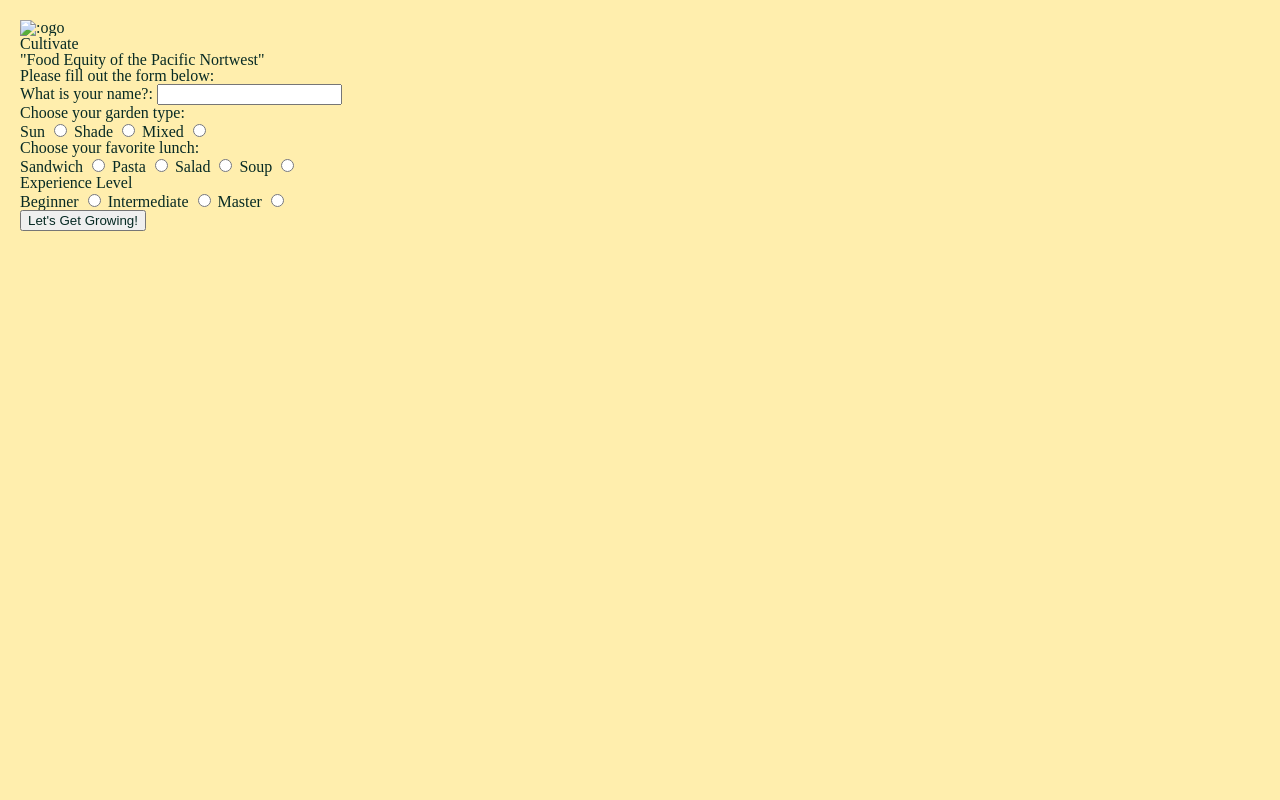
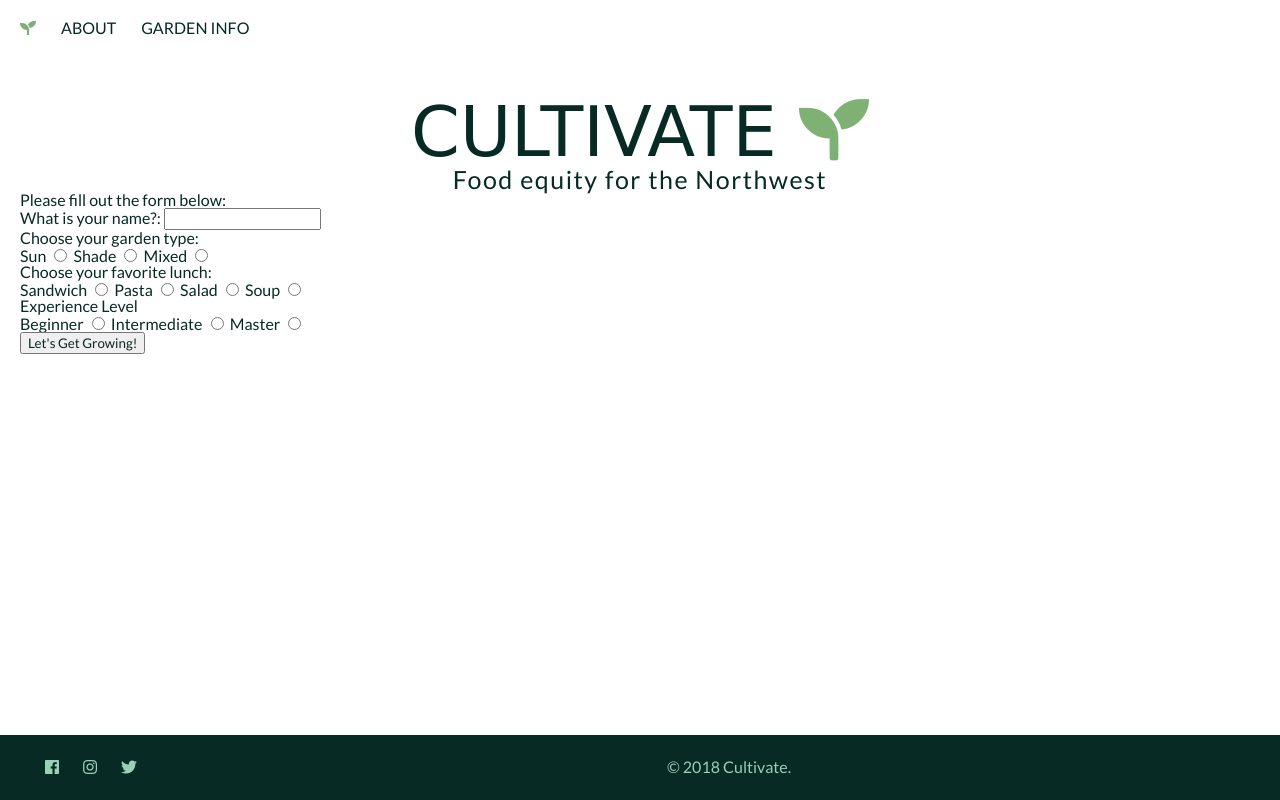
Before and after one commit to MgeezyPNW/Cultivate, a plain HTML site: page index.html in a window 1280 px wide. Drawn offline with Linux system fonts and the light colour scheme; a web font is replaced by a local one.

Commit message:
Updates index.html with header, footer, and title with tag line as well as logo.  CSS styles sheet updates for header, footer, and title with tag line.

```diff
--- a/index.html
+++ b/index.html
@@ -6,17 +6,25 @@
     <title>Cultivate</title>
     <link rel="stylesheet" type="text/css" href="reset.css" />
     <link rel="stylesheet" type="text/css" href="styles.css" />
+    <link rel="stylesheet" href="https://use.fontawesome.com/releases/v5.4.2/css/all.css" integrity="sha384-/rXc/GQVaYpyDdyxK+ecHPVYJSN9bmVFBvjA/9eOB+pb3F2w2N6fc5qB9Ew5yIns" crossorigin="anonymous">
+    <link href="https://fonts.googleapis.com/css?family=Lato|Love+Ya+Like+A+Sister" rel="stylesheet">
   </head>
 
   <body>
 
     <header>
-      <img src="#" alt=":ogo" title="Logo" />
-      <h1>Cultivate</h1>
-      <h2>"Food Equity of the Pacific Nortwest"</h2>
+      <div><a href="index.html"><i class="fas fa-seedling seed-icon"></i></a></div>
+      <div><a href="about.html">ABOUT</a></div>
+      <div><a href="resources.html">GARDEN INFO</a></div>
     </header>
 
     <main>
+      <h1>CULTIVATE <i class="fas fa-seedling seed-icon"></i></h1>
+      <h2>Food equity for the Northwest</h2>
+
+
+
+
       <!-- action is used to define the location where the forms collected data should be sent
       method defines which HTTP method to send the data with ('get' or 'post') -->
       <form id="survey">
@@ -72,6 +80,16 @@
 
     <footer>
 
+        <div id="social">
+            <a href="#"><i class="fab fa-facebook footer-icon"></i></a>
+            <a href="#"><i class="fab fa-instagram footer-icon"></i></a>
+            <a href="#"><i class="fab fa-twitter footer-icon"></i></a>
+          </div>
+
+        <div>
+          <p>&copy; 2018 Cultivate.</p>
+        </div>
+
     </footer>
 
   </body>
--- a/styles.css
+++ b/styles.css
@@ -1,6 +1,92 @@
 * {
     color: #072A24;
+    font-family: 'Lato', sans-serif;
 }
+
+h1 {
+    margin-top: 25px;
+    font-family: 'Love Ya Like A Sister', cursive;
+    font-size: 70px;
+    text-align: center;
+}
+
+h2 {
+    font-size: 25px;
+    text-align: center;
+    letter-spacing: 1.5px;
+}
+
+html, body {
+  background-color: #ffffff;
+  margin: 10px;
+}
+
+/* Header */
+header {
+    /* grid-column: 1 / -1; */
+    display: flex;
+    height: 50px;
+    font-family: 'Lato', sans-serif;
+}
+
+a {
+    text-decoration: none;
+}
+header div:not(:first-child) {
+    margin-left: 25px;
+}
+
+/* Body */
+main {
+    grid-column: 1 / -1;
+}
+
+/* Footer */
+footer {
+    /* grid-column: 1 / -1; */
+    display: flex;
+    background-color: #072A24;
+    position: fixed;
+    left: 0;
+    bottom: 0;
+    width: 100%;
+    height: 65px;
+    align-items: center;
+}
+
+#social {
+    margin-right: 485px;
+}
+
+footer a {
+    color: #9BCFB8;
+    justify-content: center;
+    display: inline;
+    margin-left: 20px;
+    font-family: 'Lato', sans-serif;
+}
+
+footer p {
+    color: #9BCFB8;
+    justify-content: center;
+    display: inline;
+    margin-left: 20px;
+    font-family: 'Lato', sans-serif;
+}
+
+footer div {
+    margin-left: 25px;
+    color: #9BCFB8;
+}
+
+.seed-icon {
+    color: #7FB174;
+}
+
+.footer-icon {
+    color: #9BCFB8;
+}
+
 /* Results Container */
 .container_large > div {
     display: flex;
@@ -20,10 +106,6 @@
     border: 2px solid black;
 }
 
-html, body {
-  background-color: #ffeead;
-  margin: 10px;
-}
 .container_large {
     height: 100%;
     display: grid;
@@ -39,18 +121,3 @@ html, body {
     grid-template: repeat(1, 200px) / repeat(4, 1fr);
     color: black;
 }
-
-/* Header */
-header {
-    grid-column: 1 / -1;
-}
-
-/* Body */
-main {
-    grid-column: 1 / -1;
-}
-
-/* Footer */
-footer {
-    grid-column: 1 / -1;
-}
```
